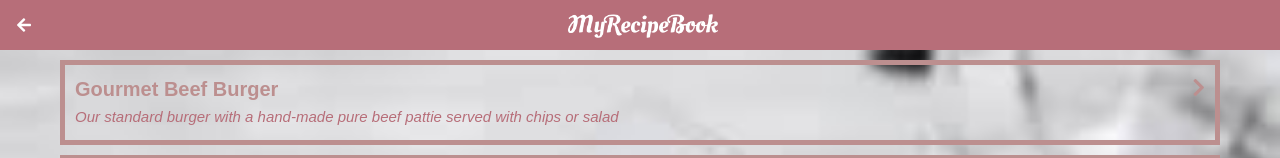
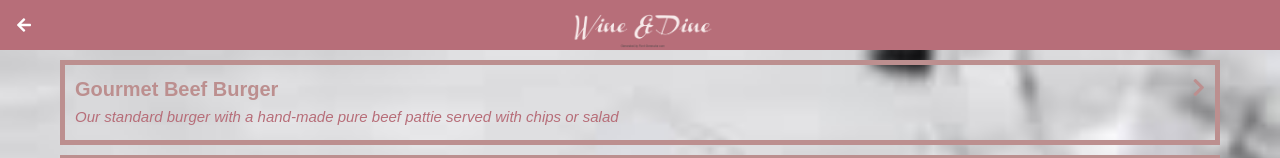
Before and after one commit to lele3mabizela-ITvarsity/Online-Menu-App, a plain HTML site: page mains.html in a window 1280 px wide. Shown: the top 158 px of the page. Drawn offline with Linux system fonts and the light colour scheme.

Commit message:
Update mains.html

```diff
--- a/mains.html
+++ b/mains.html
@@ -15,7 +15,7 @@
 
 			</a>
 
-			<img src="images/logo-text.png">
+			<img src="images/generatedtext.png">
 		</div>
 
 		<div id="light-meals">
```
